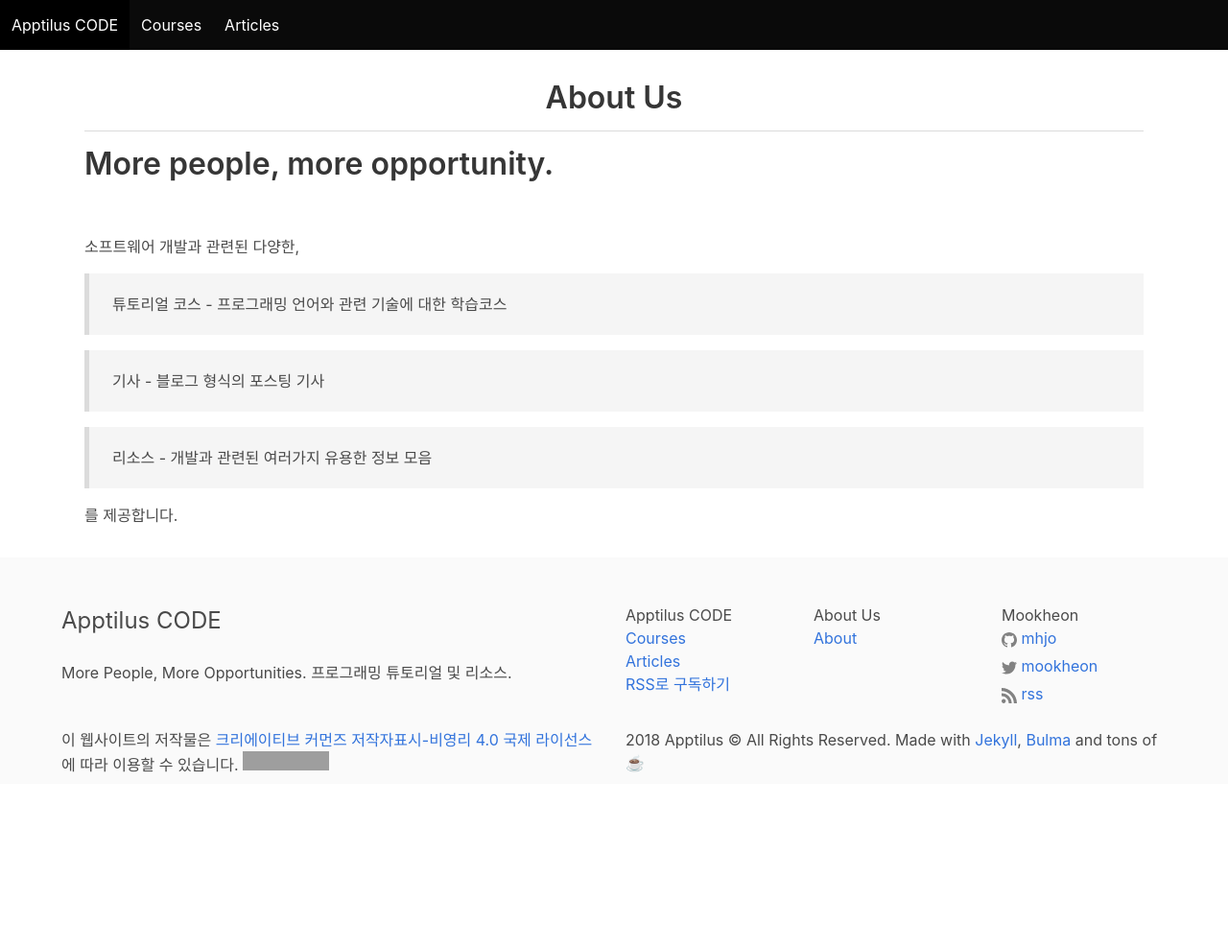
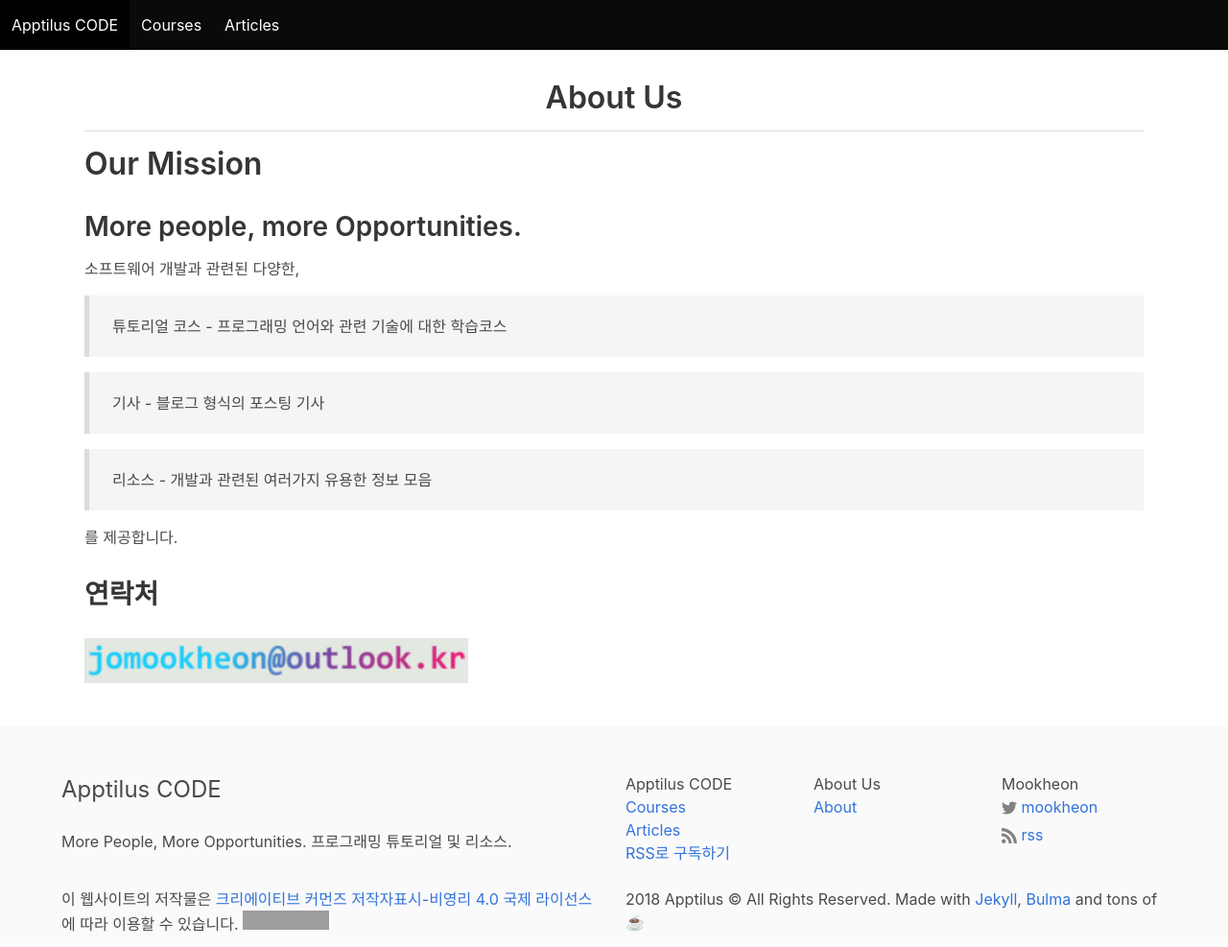
Before and after one commit to sean-jo/loldoc-jekyll, a Jekyll site: the page built from _pages/about.md, in a window 1280 px wide and 987 px high. Shown: the whole window at 96% size. Built offline with Jekyll 4.4.1, drawn with Linux system fonts in a browser that asks for light colours; emoji names are drawn with the system emoji font; grey boxes are pictures that could not be loaded.

Commit message:
Add contact point at about page

```diff
--- a/_config.yml
+++ b/_config.yml
@@ -39,8 +39,8 @@
 
 # Social
 twitter_username: mookheon
-github_username:  mhjo
 rss: rss
+# github_username:  mhjo
 # dribbble_username: jekyll
 # facebook_username: jekyll
 # flickr_username: jekyll
@@ -93,7 +93,6 @@
 collections:
   docs:
     output: true
-    feed: true
 
 defaults:
   # docs
@@ -103,7 +102,7 @@
       type: "docs"
     values:
       layout: "doc"
-      author: "Mook"
+      author: "Mookheon"
 
 # disqus:
 #   shortname: my_disqus_shortname
--- a/_data/docs.json
+++ b/_data/docs.json
@@ -3,7 +3,7 @@
     "title": "웹개발을 위한 JavaScript 기본문법 시작하기",
     "url": "/docs/javascript-basic/",
     "date": "2018-06-18",
-    "image": "/assets/image/javascript_small.png",
+    "image": "/assets/image/course/javascript_small.png",
     "category": "JavaScript"
   }
 ]
--- a/_includes/layout/grid.html
+++ b/_includes/layout/grid.html
@@ -9,7 +9,7 @@
             <div class="media">
               {%- if post.image -%}
               <div class="media-left">
-                <figure class="image is-64x64">
+                <figure class="image is-48x48">
                   <img src="{{ post.image }}" alt="{{ post.title }}">
                 </figure>
               </div>
--- a/_pages/about.md
+++ b/_pages/about.md
@@ -4,8 +4,11 @@
 permalink: /about/
 ---
 
-# More people, more opportunity.
-<br>
+# Our Mission
+
+
+
+## More people, more Opportunities.
 
 소프트웨어 개발과 관련된 다양한,
 > 튜토리얼 코스 - 프로그래밍 언어와 관련 기술에 대한 학습코스
@@ -15,3 +18,9 @@
 > 리소스 - 개발과 관련된 여러가지 유용한 정보 모음
 
 를 제공합니다.
+
+
+
+## 연락처
+
+![Email](/assets/image/email_mh_small.png){:class="is-pulled-left"}
```
Also changed, not shown: _posts/2018-06-19-nvm-for-node-version-manager.md (+1 -1 lines), assets/image/article/nvm.png (renamed from assets/image/nvm.png), assets/image/course/javascript_small.png (renamed from assets/image/javascript_small.png), assets/image/email_mh_small.png (added).
